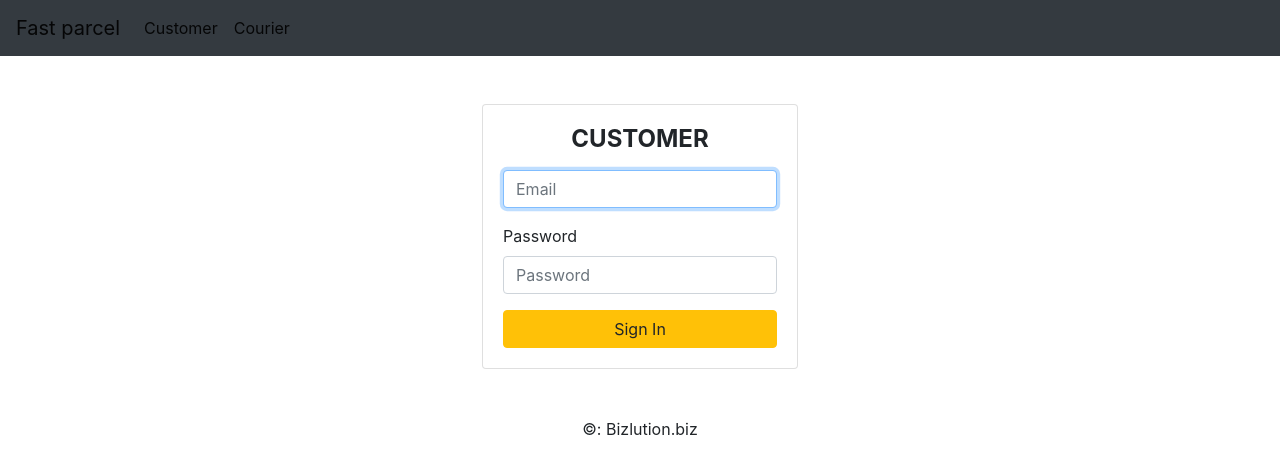
After one commit to Shahfarzane/Parcel-shipping, a Django app: page /sign-in/ in a window 1280 px wide. The commit adds this page. Shown: the top 474 px of the page. Run offline with Django 3.2, Linux system fonts and the light colour scheme; some libraries are stand-ins or nearby versions.

Commit message:
Login - logout done

```diff
--- a/core/templates/base.html
+++ b/core/templates/base.html
@@ -14,27 +14,35 @@
 </head>
 
 <body>
-    <nav class="navbar navbar-expand-lg navbar-light bg-dark">
+    <nav class="navbar {% if not request.user.is_authenticated %} navbar-expand-lg {%endif%} navbar-light bg-dark">
         <a class="navbar-brand" href="/">Fast parcel</a>
+        {% if not request.user.is_authenticated %}
         <button class="navbar-toggler" type="button" data-toggle="collapse" data-target="#navbarSupportedContent"
             aria-controls="navbarSupportedContent" aria-expanded="false" aria-label="Toggle navigation">
             <span class="navbar-toggler-icon"></span>
         </button>
         <div class="collapse navbar-collapse" id="navbarSupportedContent">
             <ul class="navbar-nav me-auto mb-2 mb-lg-0">
-                <li class="nav-item">
-                    <a class="nav-link active" aria-current="page" href="#">Customer</a>
+                <li class="nav-item{% if request.GET.next != '/courier/'%} active{% endif %}">
+                    <a class="nav-link active" aria-current="page" href="/sign-in/?next=/customer/">Customer</a>
                 </li>
-                <li class="nav-item">
-                    <a class="nav-link" href="#">Courier</a>
+                <li class="nav-item{% if request.GET.next == '/courier/'%} active{% endif %}">
+                    <a class="nav-link active" aria-current="page" href="/sign-in/?next=/courier/">Courier</a>
                 </li>
 
 
+        </div>
 
-        </div>
+        {% else %}
+        <form class="form-inline">
+            <span class="mr-4">{{ request.user.get_full_name|title }}</span>
+            <a href="/sign-out" class="btn btn-warning">Sign out</a>
+
+        </form>
+        {% endif %}
     </nav>
 
-    {% block content %}{% endblock %}
+    {% block content %} {% endblock %}
 
 
 
--- /dev/null
+++ b/core/templates/sign_in.html
@@ -0,0 +1,41 @@
+{% extends 'base.html'%}
+{% load bootstrap4 %}
+
+
+{% block content %}
+<div class="container-fluid mt-5">
+    <div class="row justify-content-center">
+        <div class="col-lg-r">
+            <div class="card">
+
+                <div class="card-body">
+                    <h4 class="text-center text-uppercase mb-3">
+
+                        <b>{% if request.GET.next != '/courier/' %}
+                            Customer
+                            {% else %}
+                            Courier
+                            {% endif %}
+                        </b>
+                    </h4>
+
+                    <form method="POST">
+                        {% csrf_token %}
+                        {% bootstrap_form_errors form %}
+                        {% bootstrap_label "Email" %}
+                        {% bootstrap_field form.username show_label=False placeholder="Email" %}
+                        {% bootstrap_field form.password %}
+
+
+                        <button class="btn btn-warning btn-block">
+                            Sign In
+                        </button>
+                    </form>
+
+
+                </div>
+            </div>
+        </div>
+    </div>
+</div>
+{% endblock %}
--- a/core/views.py
+++ b/core/views.py
@@ -1,13 +1,14 @@
 from django.shortcuts import render
+from django.contrib.auth.decorators import login_required
 
 # Create your views here.
 def home(request):
     return render(request,'home.html')
 
-
+@login_required()
 def customer_page(request):
     return render(request,'home.html')
 
-
+@login_required()
 def courier_page(request):
     return render(request,'home.html')
--- a/fastparcel/settings.py
+++ b/fastparcel/settings.py
@@ -120,3 +120,7 @@ USE_TZ = True
 # https://docs.djangoproject.com/en/3.1/howto/static-files/
 
 STATIC_URL = '/static/'
+
+
+LOGIN_URL = '/sign-in/'
+LOGIN_REDIRECT_URL = '/'
--- a/fastparcel/urls.py
+++ b/fastparcel/urls.py
@@ -15,11 +15,15 @@ Including another URLconf
 """
 from django.contrib import admin
 from django.urls import path
+from django.contrib.auth import views as auth_views
 from core import views
 
 urlpatterns = [
     path('admin/', admin.site.urls),
     path('',views.home),
+
+    path('sign-in/',auth_views.LoginView.as_view(template_name="sign_in.html")),
+    path('sign-out/',auth_views.LogoutView.as_view(next_page="/")),
     path('customer/',views.customer_page),
     path('courier/',views.courier_page),
 ]
```
Also changed, not shown: db.sqlite3.
